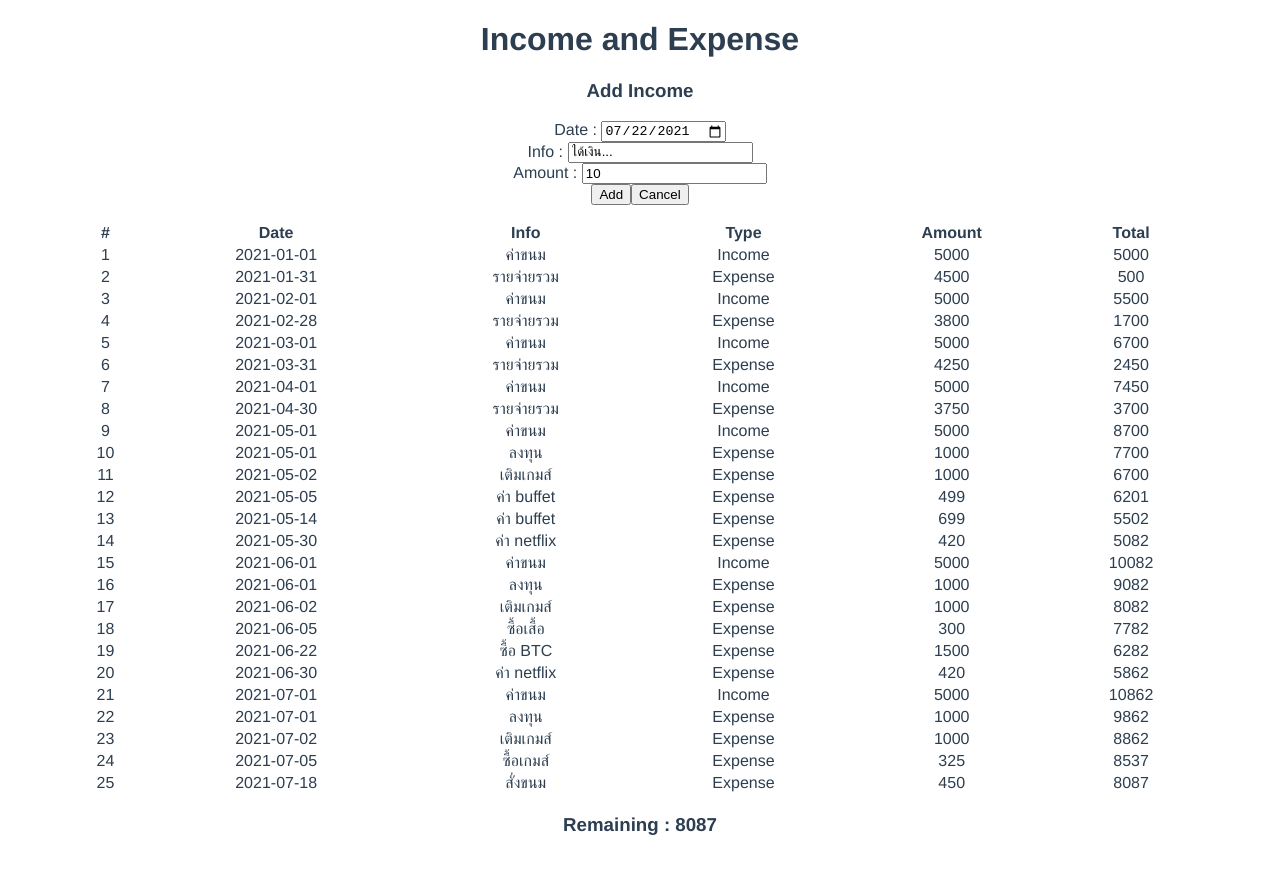
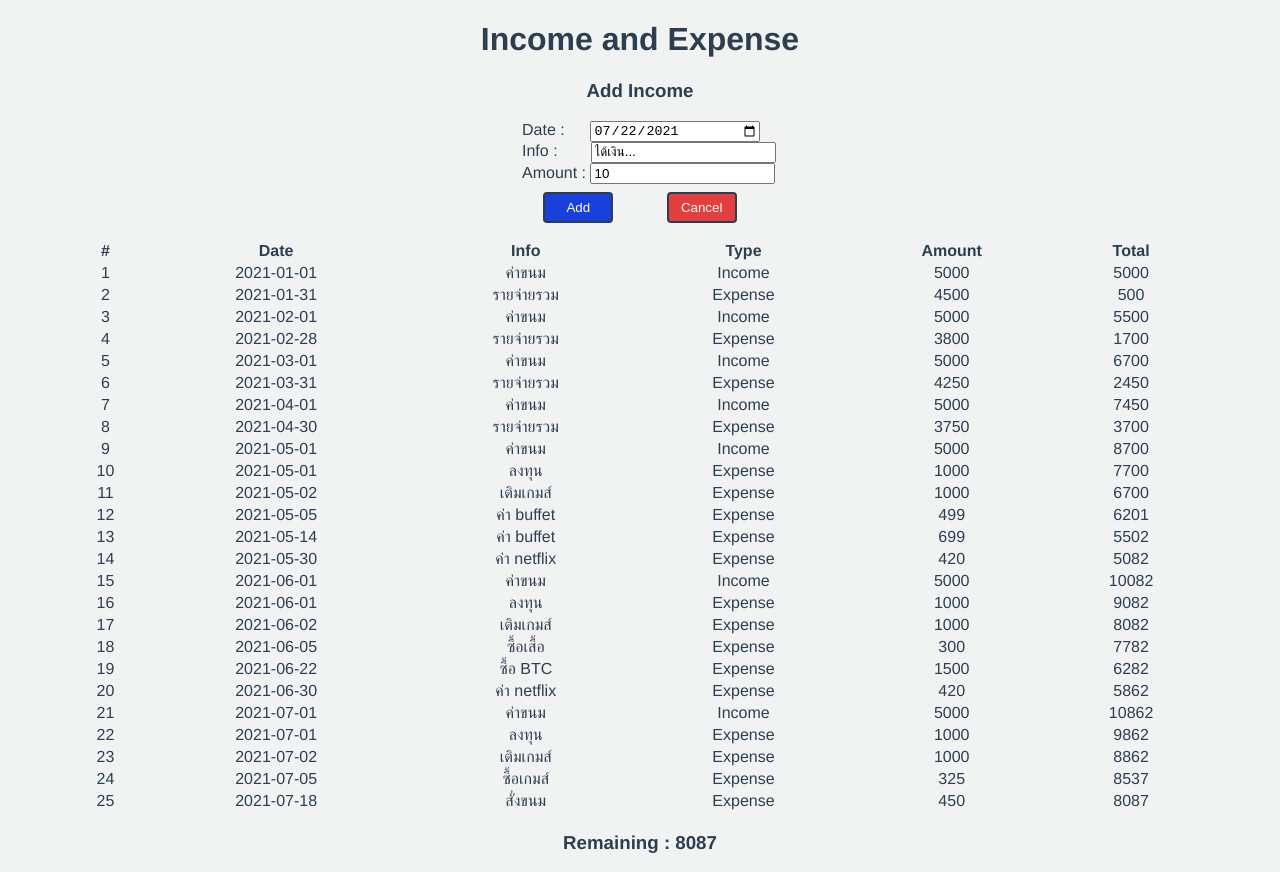
Before and after one commit to KT-BooM/vue-income-expense, a Vue app: page / in a window 1280 px wide. Both pictures are taken after a click on the button "Add Income". Built offline with nearby package versions, Linux system fonts and the light colour scheme.

Commit message:
add style & fix format

```diff
--- a/src/App.vue
+++ b/src/App.vue
@@ -9,6 +9,9 @@
 </template>
 
 <style lang="scss">
+body {
+  background-color: hsl(174, 9%, 95%);
+}
 #app {
   font-family: Avenir, Helvetica, Arial, sans-serif;
   -webkit-font-smoothing: antialiased;
@@ -28,4 +31,9 @@
     }
   }
 }
+button {
+  border: #2c3e50 solid 2px;
+  border-radius: 4px;
+  padding: 6px;
+}
 </style>
--- a/src/components/Chart.vue
+++ b/src/components/Chart.vue
@@ -1,29 +1,39 @@
-
-
 <script>
-// import VueCharts from 'vue-chartjs'
-import { Bar } from 'vue-chartjs'
+import { Bar } from "vue-chartjs";
 export default {
   extends: Bar,
   props: {
     chartData: Array,
   },
-  mounted () {
-    // Overwriting base render method with actual data.
-    this.renderChart({
-      labels: ['January', 'February', 'March', 'April', 'May', 'June', 'July', 'August', 'September', 'October', 'November', 'December'],
-      datasets: [
-        {
-          label: 'Your Remaining in 2021',
-          backgroundColor: '#f87979',
-          data: this.chartData
-        }
-      ]
-    }, {responsive: true, maintainAspectRatio: false})
-  }
-}
+  mounted() {
+    this.renderChart(
+      {
+        labels: [
+          "January",
+          "February",
+          "March",
+          "April",
+          "May",
+          "June",
+          "July",
+          "August",
+          "September",
+          "October",
+          "November",
+          "December",
+        ],
+        datasets: [
+          {
+            label: "Your Remaining in 2021",
+            backgroundColor: "#f87979",
+            data: this.chartData,
+          },
+        ],
+      },
+      { responsive: true, maintainAspectRatio: false }
+    );
+  },
+};
 </script>
 
-<style>
-
-</style>
+<style></style>
--- a/src/components/IncomeExpenseTable.vue
+++ b/src/components/IncomeExpenseTable.vue
@@ -29,30 +29,17 @@
 </template>
 
 <script>
-// import RecordStore from "@/store/record";
 export default {
   name: "IncomeExpenseTable",
-  data() {
-    return {
-      // records: [],
-    };
-  },
+
   props: {
     totalList: [],
     records: [],
   },
-  // created() {
-  //   this.fetchRecord();
-  // },
-  // methods: {
-  //   fetchRecord() {
-  //     RecordStore.dispatch("fetchRecord");
-  //     this.records = RecordStore.getters.records;
-  //   },
-  // },
+
   computed: {
     computeTotal() {
-      var total = 0
+      var total = 0;
       this.records.forEach((curr) => {
         if (curr.type === "Income") {
           total += parseFloat(curr.amount);
@@ -61,16 +48,14 @@ export default {
           total -= parseFloat(curr.amount);
         }
         this.totalList.push(total);
+      });
 
-      });
-      //console.log(this.totalList);
       return total;
     },
   },
 };
 </script>
 
-<!-- Add "scoped" attribute to limit CSS to this component only -->
 <style scoped lang="scss">
 h1 {
   margin: 0;
--- a/src/components/RecordCreateForm.vue
+++ b/src/components/RecordCreateForm.vue
@@ -1,28 +1,37 @@
 <template>
   <div>
-
     <h3>Add {{ form.type }}</h3>
     <div class="form">
-          <div>
-              <label for="date">Date : </label>
-              <input type="date" v-model="form.date">
-              <p v-if="checkDate() === false" >Date is required</p>
+      <div class="date-wrap">
+        <label class="date-lb" for="date">Date : </label>
+        <input class="date-in" type="date" v-model="form.date" />
+        <p class="error-msg" v-if="checkDate() === false">Date is required</p>
       </div>
-          <div>
-              <label for="info">Info : </label>
-              <input type="text" v-model="form.info" >
-              <p v-if="checkInfo() === false" >This cell is required</p>
+      <div class="info-wrap">
+        <label class="info-lb" for="info">Info : </label>
+        <input class="info-in" type="text" v-model="form.info" />
+        <p class="error-msg" v-if="checkInfo() === false">
+          This cell is required
+        </p>
       </div>
-          <div>
-              <label for="amount">Amount : </label>
-              <input type="text" v-model.number="form.amount" >
-              <p v-if="checkAmountIsNum() === false && checkAmountValue() === true" >Your amount should be number</p>
-              <p v-if="checkAmountValue() === false" >Your amount should be more than 0</p>
-
+      <div class="amount-wrap">
+        <label class="amount-lb" for="amount">Amount : </label>
+        <input class="amount-in" type="text" v-model.number="form.amount" />
+        <p
+          class="error-msg"
+          v-if="checkAmountIsNum() === false && checkAmountValue() === true"
+        >
+          Your amount should be number
+        </p>
+        <p class="error-msg" v-if="checkAmountValue() === false">
+          Your amount should be more than 0
+        </p>
+      </div>
+      <div class="btn-wrap">
+        <button class="add-btn" v-on:click="add">Add</button>
+        <button class="cancel-btn" v-on:click="cancel">Cancel</button>
       </div>
     </div>
-      <button v-on:click="add">Add</button>
-      <button v-on:click="cancel">Cancel</button>
   </div>
 </template>
 
@@ -30,35 +39,35 @@
 import RecordStore from "@/store/record";
 
 export default {
-    data(){
+  data() {
     return {
       form: {
         date: "2021-07-22",
         info: this.state === 1 ? "ได้เงิน..." : "จ่ายค่า...",
         amount: 10,
-                type: this.state === 1 ? "Income" : "Expense"
+        type: this.state === 1 ? "Income" : "Expense",
       },
       isValid: {
         date: true,
         info: true,
         amount: {
-                    value : true,
-                    isNum : true
+          value: true,
+          isNum: true,
         },
-                all: false
-            }
-        }
+        all: false,
+      },
+    };
   },
   props: {
-       state: Number
+    state: Number,
   },
   methods: {
     print(something) {
-            console.log(something)
+      console.log(something);
     },
 
     cancel() {
-            this.$emit('update', 0)
+      this.$emit("update", 0);
     },
     add() {
       // this.print(this.form.date)
@@ -66,67 +75,103 @@ export default {
       // this.print(this.form.type)
       // this.print(this.form.amount)
       // this.print(this.checkAmountValue())
-            if(this.checkAll()) {
+      if (this.checkAll()) {
         let payload = {
           date: this.form.date,
           info: this.form.info,
           type: this.form.type,
           amount: this.form.amount,
+        };
+
+        RecordStore.dispatch("addRecord", payload);
+        this.cancel();
       }
-
-                RecordStore.dispatch("addRecord", payload)
-                this.cancel()
-            }
-
-
     },
     checkAll() {
-            if(this.checkDate() && this.checkInfo()
-            && this.checkAmountValue() && this.checkAmountIsNum())
-                return true
-            else
-                return false
+      if (
+        this.checkDate() &&
+        this.checkInfo() &&
+        this.checkAmountValue() &&
+        this.checkAmountIsNum()
+      )
+        return true;
+      else return false;
     },
     checkDate() {
-            if(this.form.date === "")
-                return false
-            else{
-                return true
+      if (this.form.date === "") return false;
+      else {
+        return true;
       }
     },
     checkInfo() {
-            if(this.form.info === "")
-                return false
-            else{
-                return true
+      if (this.form.info === "") return false;
+      else {
+        return true;
       }
     },
     checkAmountValue() {
-
-            if(this.form.amount <= 0)
-                return false
-            else{
-                return true
+      if (this.form.amount <= 0) return false;
+      else {
+        return true;
       }
-
     },
     checkAmountIsNum() {
-            if(!isNaN(this.form.amount))
-                return true
-            else{
-                return false
+      if (!isNaN(this.form.amount)) return true;
+      else {
+        return false;
+      }
+    },
+  },
+};
+</script>
+
+<style lang="scss" scoped>
+.form {
+  display: flex;
+  flex-direction: column;
+  text-align: left;
+  width: 300px;
+  margin: 0 auto;
+  label {
+    margin-left: 2em;
+  }
+  .date-in {
+    width: 165px;
+    margin-left: 1.6em;
+  }
+  .info-in {
+    margin-left: 2.14em;
   }
 }
 
+.btn-wrap {
+  margin-top: 0.5em;
+  display: flex;
+  justify-content: space-evenly;
+  button {
+    color: white;
+    width: 70px;
+    &:hover {
+      color: black;
     }
-
   }
-</script>
-
-<style>
-    p {
-        margin: 0;
+  .add-btn {
+    background-color: hsl(228, 79%, 48%);
+    &:hover {
+      background-color: hsl(177, 79%, 83%);
+    }
+  }
+  .cancel-btn {
+    background-color: hsl(0, 75%, 57%);
+    &:hover {
+      color: yellow;
+      background-color: hsl(0, 100%, 50%);
+    }
+  }
+}
+.error-msg {
+  margin: 0 0 0 2.5em;
   color: red;
-        font-size: .8em;
+  font-size: 0.8em;
 }
 </style>
--- a/src/main.js
+++ b/src/main.js
@@ -2,7 +2,6 @@ import Vue from "vue";
 import App from "./App.vue";
 import router from "./router";
 import store from "./store";
-
 
 Vue.config.productionTip = false;
 
--- a/src/router/index.js
+++ b/src/router/index.js
@@ -10,7 +10,6 @@ const routes = [
     name: "Home",
     component: Home,
   },
-
 ];
 
 const router = new VueRouter({
--- a/src/store/record.js
+++ b/src/store/record.js
@@ -186,7 +186,6 @@ export default new Vuex.Store({
             type: "Expense",
             amount: 450,
           },
-
         ],
       };
       commit("fetch", { res });
--- a/src/views/Home.vue
+++ b/src/views/Home.vue
@@ -1,18 +1,33 @@
 <template>
   <div class="Home">
-    <!-- <img alt="Vue logo" src="../assets/logo.png" /> -->
     <h1>Income and Expense</h1>
-    <div class="btn-wrap" v-if="state === 0">
-      <button v-on:click="addIncome">Add Income</button>
-      <button v-on:click="addExpense">Add Expense</button>
+    <div class="btn-wrap" v-if="state === 0 && !chartDisplay">
+      <button class="income-btn" v-on:click="addIncome">Add Income</button>
+      <button class="expense-btn" v-on:click="addExpense">Add Expense</button>
     </div>
     <div class="chart-wrap">
-      <button v-if="state === 0 && !chartDisplay" v-on:click="showChart">Chart</button>
-      <chart v-if="state === 0 && chartDisplay" :chartData="calChartData()"/>
-      <button v-if="state === 0 && chartDisplay" v-on:click="showChart">Back</button>
+      <button
+        class="chart-btn"
+        v-if="state === 0 && !chartDisplay"
+        v-on:click="showChart"
+      >
+        Chart of 2021
+      </button>
+      <chart v-if="state === 0 && chartDisplay" :chartData="calChartData()" />
+      <button
+        class="back-btn"
+        v-if="state === 0 && chartDisplay"
+        v-on:click="showChart"
+      >
+        Back
+      </button>
     </div>
     <record-create-form v-if="state !== 0" :state="state" @update="disappear" />
-    <income-expense  :totalList="totalList=[]" :records="records"/>
+    <income-expense
+      v-if="!chartDisplay"
+      :totalList="(totalList = [])"
+      :records="records"
+    />
   </div>
 </template>
 
@@ -56,25 +71,58 @@ export default {
       this.state = state;
     },
     showChart() {
-      this.chartDisplay = !this.chartDisplay
+      this.chartDisplay = !this.chartDisplay;
     },
     calChartData() {
-      var chartData = [0, 0, 0, 0, 0, 0, 0, 0, 0, 0, 0, 0]
+      var chartData = [0, 0, 0, 0, 0, 0, 0, 0, 0, 0, 0, 0];
       // total remain in that month
-      this.records.map(record => {
-        if(record.date.slice(0, 4) === "2021"){
+      this.records.map((record) => {
+        if (record.date.slice(0, 4) === "2021") {
           // console.log(parseInt(record.date.slice(5, -3)));
-          let index = parseInt(record.date.slice(5, -3)) - 1
-          if(record.type === "Income")
-            chartData[index] += record.amount
-          if(record.type === "Expense")
-            chartData[index] -= record.amount
+          let index = parseInt(record.date.slice(5, -3)) - 1;
+          if (record.type === "Income") chartData[index] += record.amount;
+          if (record.type === "Expense") chartData[index] -= record.amount;
         }
-      })
+      });
       return chartData;
-    }
-
+    },
   },
 };
 </script>
-<style scoped></style>
+<style lang="scss" scoped>
+button {
+  color: white;
+  &:hover {
+    color: black;
+  }
+}
+.btn-wrap {
+  display: flex;
+  justify-content: space-evenly;
+  width: 500px;
+  margin: 1em auto;
+  .income-btn {
+    background-color: hsl(228, 79%, 48%);
+    &:hover {
+      background-color: hsl(177, 79%, 83%);
+    }
+  }
+  .expense-btn {
+    background-color: hsl(0, 75%, 57%);
+    &:hover {
+      color: yellow;
+      background-color: hsl(0, 100%, 50%);
+    }
+  }
+}
+.chart-btn,
+.back-btn {
+  background-color: hsla(93, 79%, 27%, 0.678);
+  &:hover {
+    background-color: hsla(93, 100%, 51%, 0.863);
+  }
+}
+.back-btn {
+  width: 60px;
+}
+</style>
```
Also changed, not shown: .eslintrc.js. Lines whose indentation alone changed are shown as unchanged.
